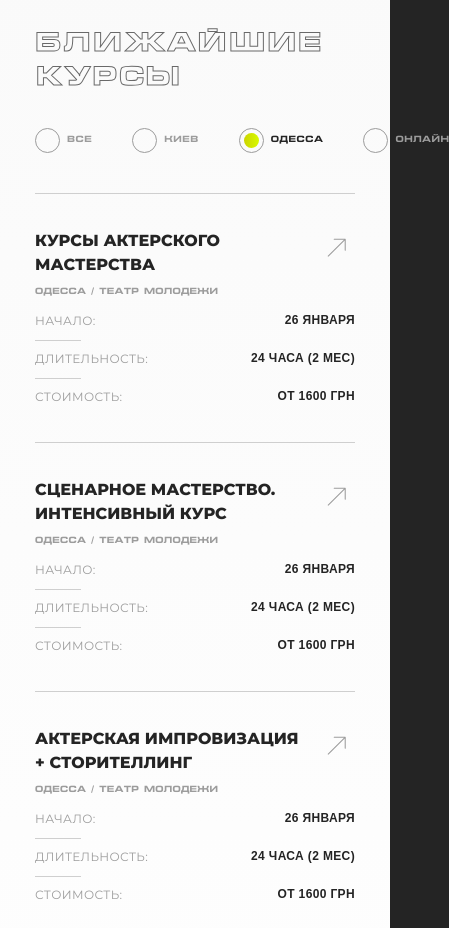
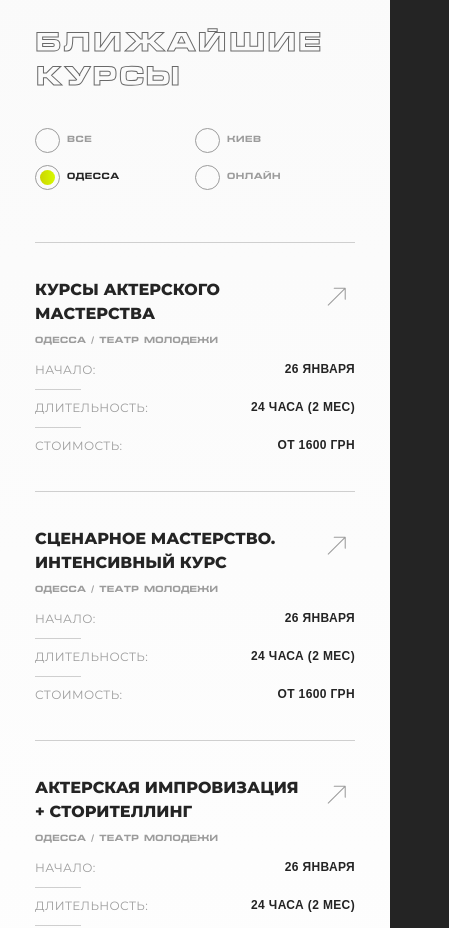
Before and after one commit to demiweb/remarkaFilm, a website: page app/home.html in a window 390 px wide. Shown: the part 4380-5308 px from the top of the page, 449 px wide, since content can reach past the window. Drawn offline with nearby package versions, Linux system fonts and the light colour scheme; some packages are replaced by stand-ins of ours; files that its build step writes are made by us from their sources; files whose address does not match are found by name; a web font is replaced by a local one.

Commit message:
fix styles

```diff
--- a/app/scss/_media.scss
+++ b/app/scss/_media.scss
@@ -361,6 +361,9 @@
 }
 
 @media screen and (max-width: 1200px) {
+  .hero__phones {
+    margin-left: 0;
+  }
   .blog-categories {
     a {
       font-size: 14px;
@@ -1875,6 +1878,14 @@
   .courses-list__checkbox-tab {
     font-size: 9px;
     line-height: 12px;
+    margin-bottom: 12px;
+    width: 50%;
+    margin-right: 0;
+  }
+  .courses-list__checkbox {
+    max-width: 400px;
+    flex-wrap: wrap;
+
   }
   .courses-list__name {
     max-width: 375px;
```
Also changed, not shown: dist/css/main.min.css.
